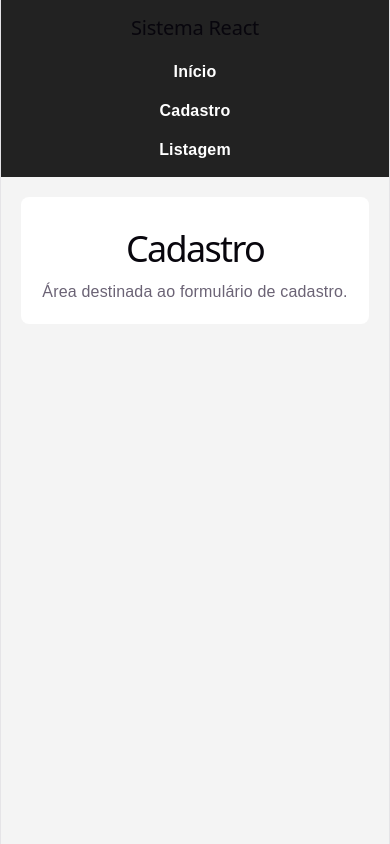
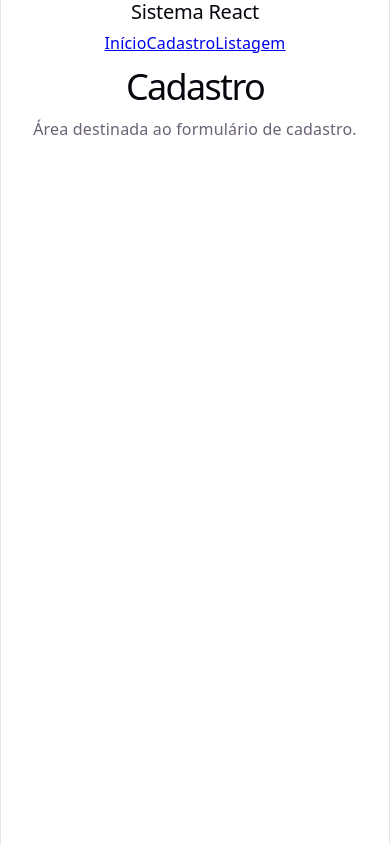
Before and after one commit to matthael/Tecweb-Trabalho, a React (Vite) app: page /cadastro in a window 390 px wide. Built offline with nearby package versions, Linux system fonts and the light colour scheme.

Commit message:
Estilização da aplicação

```diff
--- a/src/styles.css
+++ b/src/styles.css
@@ -1,59 +1,72 @@
-* {
-  margin: 0;
-  padding: 0;
-  box-sizing: border-box;
+/* Container principal da lista */
+.list-container {
+  max-width: 1200px;
+  margin: 0 auto;
+  padding: 20px;
+  font-family: 'Arial', sans-serif;
 }
 
-body {
-  font-family: Arial, sans-serif;
-  background-color: #f4f4f4;
+.list-container h2 {
+  text-align: center;
+  color: #333;
+  margin-bottom: 30px;
 }
 
-.navbar {
-  background-color: #222;
-  color: white;
-  padding: 16px 32px;
-  display: flex;
-  justify-content: space-between;
-  align-items: center;
+.events-grid {
+  display: grid;
+  grid-template-columns: repeat(3, 1fr);
+  gap: 20px;
 }
 
-.navbar div {
-  display: flex;
-  gap: 16px;
+/* Estilo do Card */
+.event-card {
+  background-color: #fff;
+  border: 1px solid #ddd;
+  border-radius: 8px;
+  padding: 20px;
+  box-shadow: 0 4px 6px rgba(0,0,0,0.1);
+  transition: transform 0.2s ease-in-out;
 }
 
-.navbar a {
-  color: white;
-  text-decoration: none;
-  font-weight: bold;
+.event-card:hover {
+  transform: translateY(-5px);
 }
 
-.navbar a:hover {
-  text-decoration: underline;
+.event-date {
+  font-size: 0.85rem;
+  color: #007bff;
+  font-weight: bold;
+  margin-bottom: 10px;
 }
 
-.container {
-  max-width: 1000px;
-  margin: 40px auto;
-  background-color: white;
-  padding: 32px;
-  border-radius: 8px;
+.event-title {
+  font-size: 1.2rem;
+  color: #222;
+  margin: 0 0 10px 0;
+}
+
+.event-description {
+  font-size: 0.95rem;
+  color: #555;
+  line-height: 1.4;
+}
+
+/* ========================================= */
+/* AJUSTES DE RESPONSIVIDADE (Media Queries) */
+/* ========================================= */
+
+@media (max-width: 900px) {
+  .events-grid {
+    grid-template-columns: repeat(2, 1fr);
+  }
 }
 
 @media (max-width: 600px) {
-  .navbar {
-    flex-direction: column;
-    gap: 12px;
+  .events-grid {
+    grid-template-columns: 1fr
   }
 
-  .navbar div {
-    flex-direction: column;
-    align-items: center;
-  }
-
-  .container {
-    margin: 20px;
-    padding: 20px;
+  .list-container {
+    padding: 10px;
   }
 }
```
